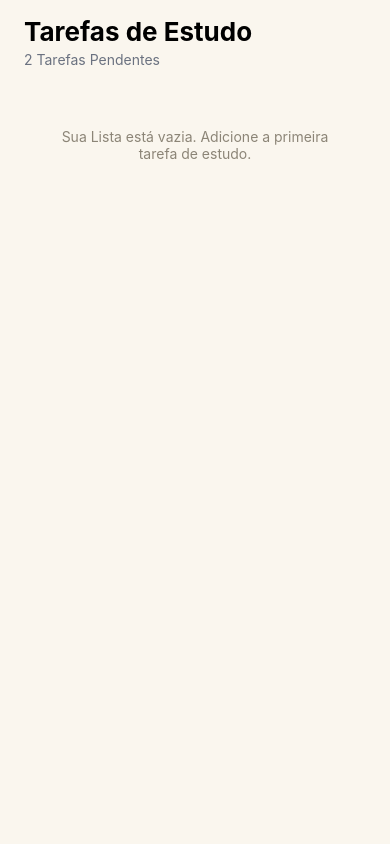
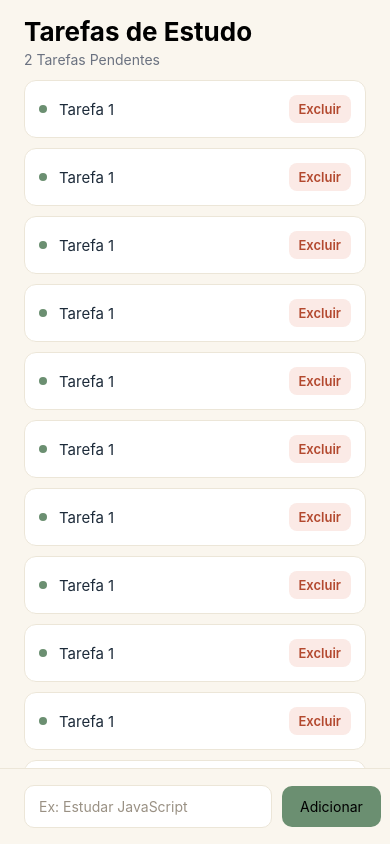
Before and after one commit to wellingtonfpo/aula-todo-app, a React Native app: screen / in a window 390 px wide. Built offline with nearby package versions, Linux system fonts and the light colour scheme.

Commit message:
implementado rodape

```diff
--- a/App.js
+++ b/App.js
@@ -4,7 +4,8 @@ import {
   View,
   Text,
   TouchableOpacity,
-  FlatList
+  FlatList,
+  TextInput
  } from 'react-native';
 import {
   SafeAreaProvider,
@@ -25,7 +26,21 @@ function renderItem({ item }) {
 
 export default function App() {
   const tarefas = [
-
+    { id: 1, titulo: 'Tarefa 1' },
+    { id: 2, titulo: 'Tarefa 1' },
+    { id: 3, titulo: 'Tarefa 1' },
+    { id: 4, titulo: 'Tarefa 1' },
+    { id: 5, titulo: 'Tarefa 1' },
+    { id: 6, titulo: 'Tarefa 1' },
+    { id: 7, titulo: 'Tarefa 1' },
+    { id: 8, titulo: 'Tarefa 1' },
+    { id: 9, titulo: 'Tarefa 1' },
+    { id: 10, titulo: 'Tarefa 1' },
+    { id: 11, titulo: 'Tarefa 1' },
+    { id: 12, titulo: 'Tarefa 1' },
+    { id: 13, titulo: 'Tarefa 1' },
+    { id: 14, titulo: 'Tarefa 1' },
+    { id: 15, titulo: 'Tarefa 1' },
   ];
 
   return (
@@ -49,6 +64,17 @@ export default function App() {
           </View>
         }
       />
+
+      <View style={styles.rodape}>
+        <TextInput
+          placeholder='Ex: Estudar JavaScript'
+          placeholderTextColor='#9A9184'
+          style={styles.input}
+        />
+        <TouchableOpacity style={styles.botaoAdicionar}>
+          <Text>Adicionar</Text>
+        </TouchableOpacity>
+      </View>
     </SafeAreaView>
     </SafeAreaProvider>
   );
@@ -121,6 +147,31 @@ const styles = StyleSheet.create({
     color: '#8C8577',
     textAlign: 'center',
     // paddingHorizontal: 32,
-    maxWidth: '80%'
+    maxWidth: '80%' // Dica do Diogo
+  },
+  rodape: {
+    flexDirection: 'row',
+    alignItems: 'center',
+    paddingHorizontal: 24,
+    paddingVertical: 16,
+    borderTopWidth: 1,
+    borderTopColor: '#ECE6D8',
+  },
+  input: {
+    flex: 1,
+    backgroundColor: '#FFF',
+    borderRadius: 10,
+    borderWidth: 1,
+    borderColor: '#ECE6D8',
+    paddingHorizontal: 14,
+    paddingVertical: 12,
+    color: '#1D2B3A',
+    marginRight: 10
+  },
+  botaoAdicionar: {
+    backgroundColor: '#6B8F71',
+    paddingHorizontal: 18,
+    paddingVertical: 12,
+    borderRadius: 10
   }
 });
```
